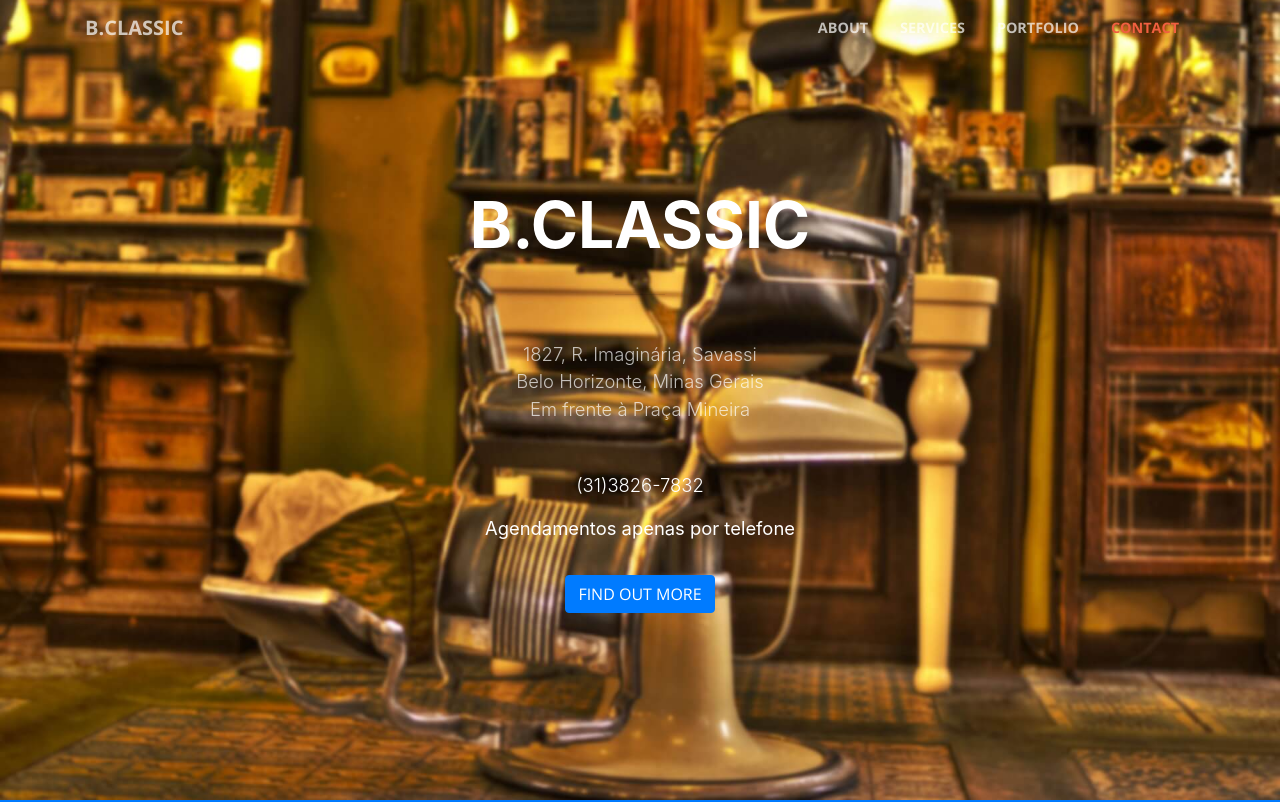
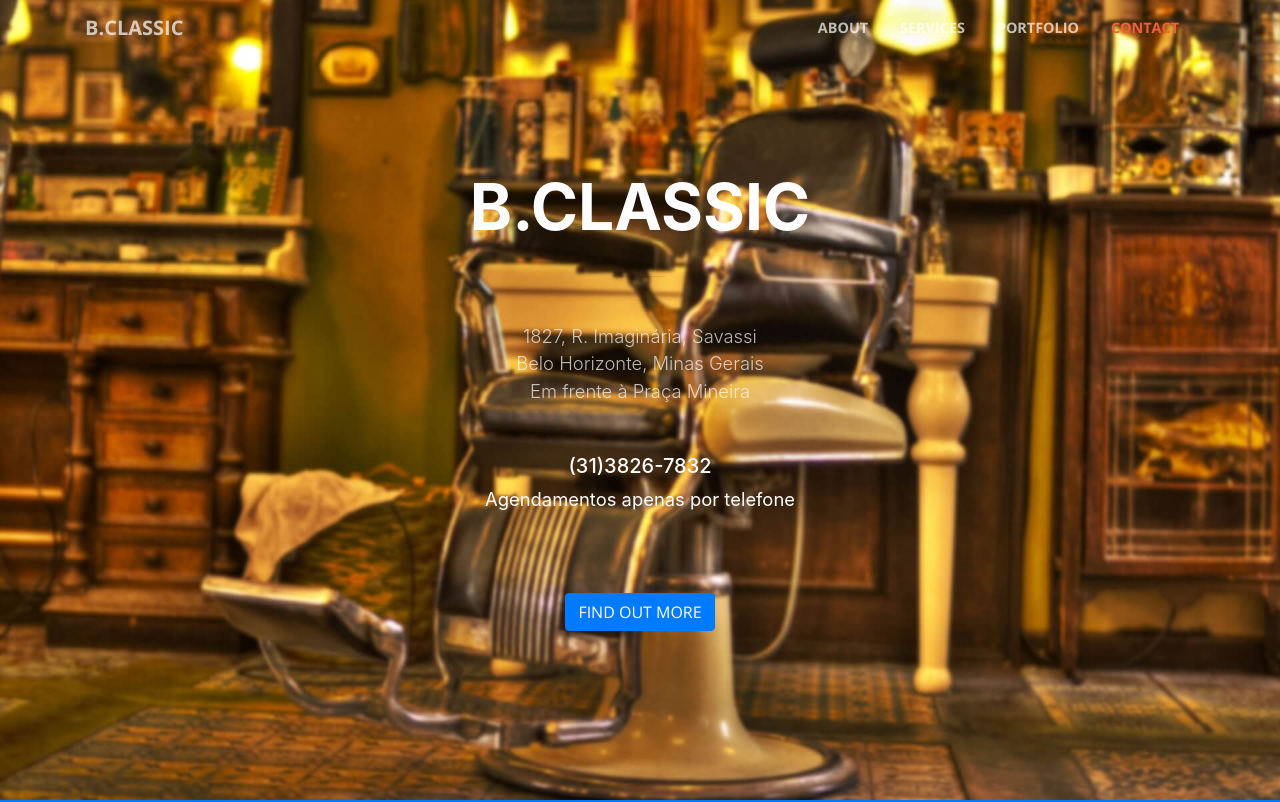
Before and after one commit to ad-dubiela/bclassic, a website with bundled scripts: page index.html in a window 1280 px wide. Shown: the top 802 px of the page. Built offline with nearby package versions, Linux system fonts and the light colour scheme.

Commit message:
about desc

```diff
--- a/css/creative.css
+++ b/css/creative.css
@@ -215,7 +215,7 @@ header.masthead p {
 }
 
 /** Header Info Box **/
-.col-lg-4 .col-md-6 .col-sm-8 .desc-box{
+.col-lg-4 .desc-box, .col-md-6 .desc-box, .col-8 .desc-box{
   background-color:rgba(0,0,0,0.65);
 }
 
--- a/index.html
+++ b/index.html
@@ -64,12 +64,12 @@
             </h1>
             <hr>
           </div>
-          <div class="col-lg-4 col-md-6 col-sm-8 mx-auto p-3 desc-box">
+          <div class="col-lg-4 col-md-6 col-8 mx-auto p-3 desc-box">
             <p class="text-faded mb-5">1827, R. Imaginária, Savassi</br>Belo Horizonte, Minas Gerais</br>Em frente à Praça Mineira</p>
-            <p>(31)3826-7832</p>
+            <h5>(31)3826-7832</h5>
             <p><strong>Agendamentos apenas por telefone</strong></p>
           </div>
-          <div class="col-lg-10 mx-auto">
+          <div class="col-lg-10 mx-auto mt-5">
             <a class="btn btn-primary btn-xl js-scroll-trigger" href="#about">Find Out More</a>
         </div>
         </div>
```
